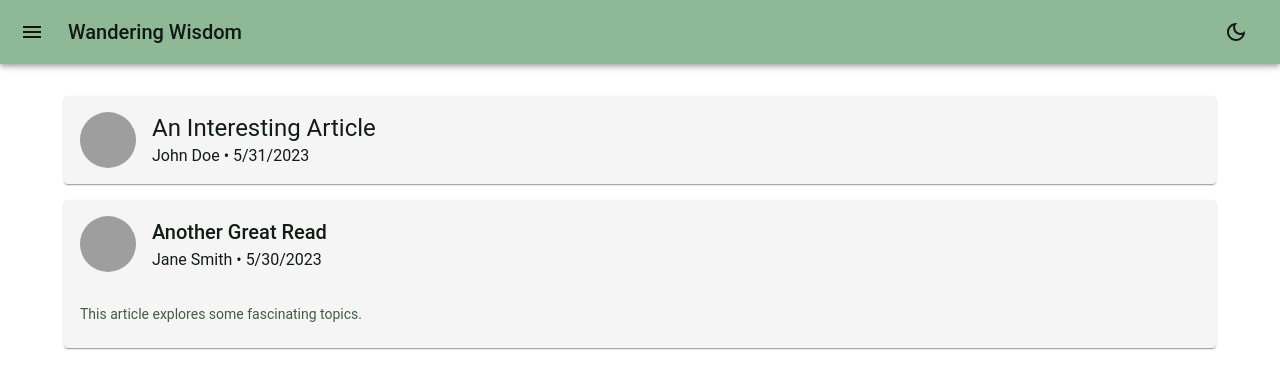
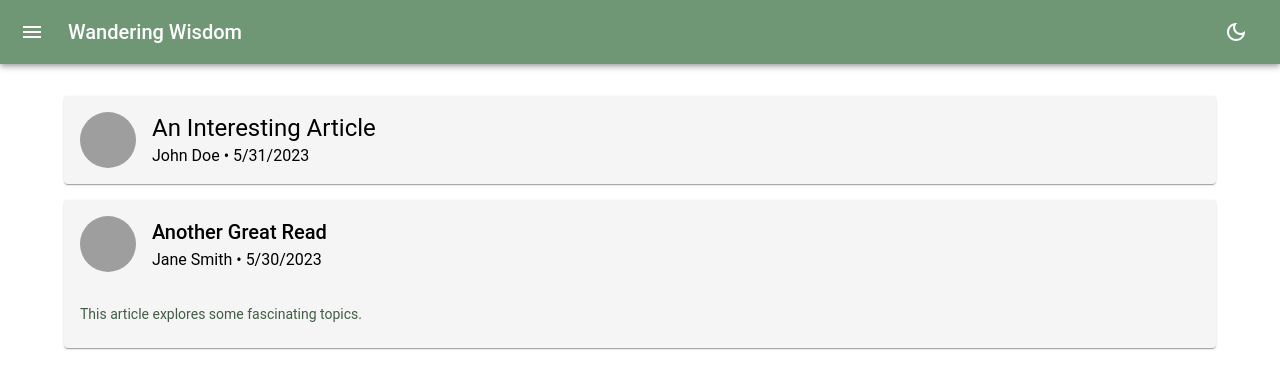
Before and after one commit to JSammy23/blog-client, a React (Vite) app: page / in a window 1280 px wide. Shown: the top 388 px of the page. Built offline with nearby package versions, Linux system fonts and the light colour scheme; grey boxes are pictures that could not be loaded.

Commit message:
Stryling theme colors.

```diff
--- a/src/themes/theme.js
+++ b/src/themes/theme.js
@@ -8,6 +8,7 @@ const colors = {
   greenDark: '#709775',
   greenDarker: '#415D43',
   greenDarkest: '#111D13',
+  blueAccent: '#38a3a5',
 };
 
 // Light theme
@@ -15,18 +16,18 @@ const lightTheme = createTheme({
   palette: {
     mode: 'light',
     primary: {
-      main: colors.green,
+      main: colors.greenDark,
     },
     secondary: {
-      main: colors.greenDark,
+      main: colors.greenDarker,
     },
     background: {
       default: '#ffffff',
       paper: '#f5f5f5',
     },
     text: {
-      primary: '#111D13',
-      secondary: '#415D43',
+      primary: '#000000',
+      secondary: colors.greenDarker,
     },
   },
   typography: {
@@ -42,10 +43,10 @@ const darkTheme = createTheme({
       main: colors.greenLight,
     },
     secondary: {
-      main: colors.greenDark,
+      main: colors.greenDarker,
     },
     background: {
-      default: '#111D13',
+      default: '#000000',
       paper: '#1c1c1c',
     },
     text: {
```
